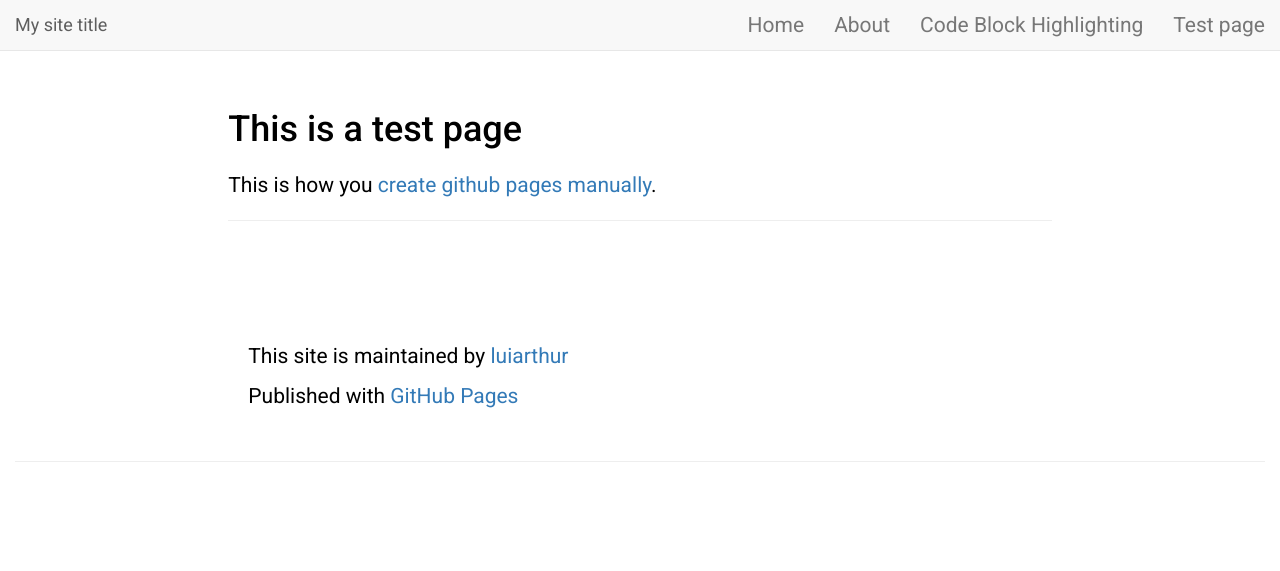
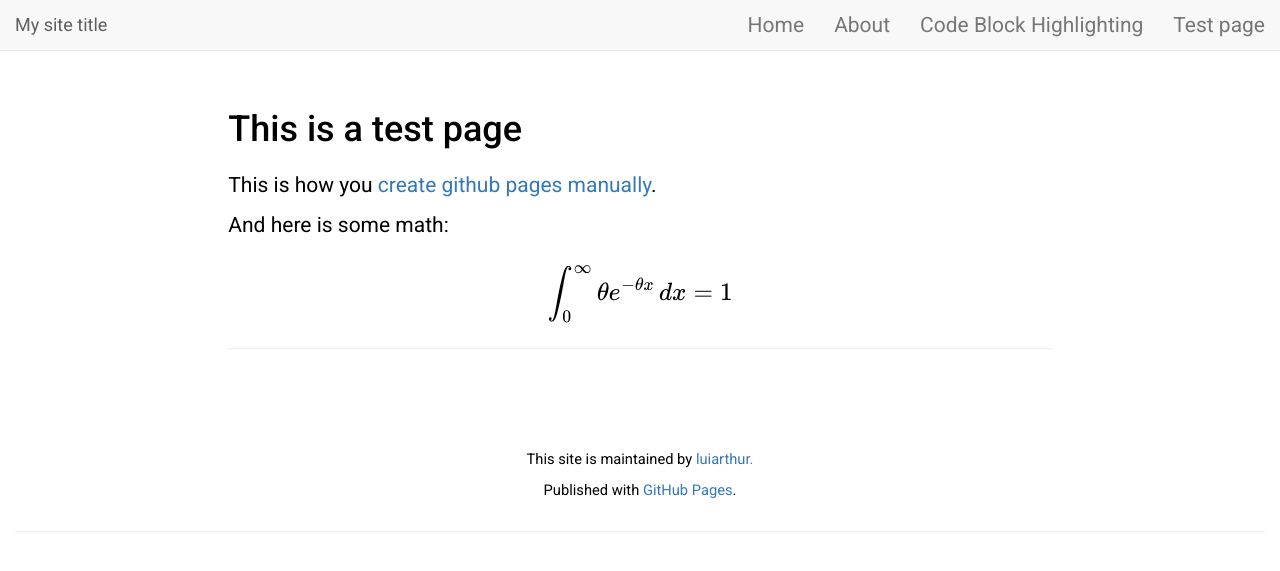
Before and after one commit to luiarthur/ghpage-template, a Jekyll site: the page built from docs/test-page.md, in a window 1280 px wide. Shown: the top 571 px of the page. Built offline with Jekyll 4.4.1, drawn with Linux system fonts in a browser that asks for light colours; formulas are drawn with MathJax 3; comment, search, counter and statistics services are not loaded.

Commit message:
added math to test page. (needs katex)

```diff
--- a/docs/_includes/footer.html
+++ b/docs/_includes/footer.html
@@ -27,16 +27,20 @@
     }
   });
 </script>
-<script type="text/javascript" async src="https://cdnjs.cloudflare.com/ajax/libs/mathjax/2.7.5/MathJax.js?config=TeX-MML-AM_CHTML"> </script>
+<script type="text/javascript" async src="https://cdnjs.cloudflare.com/ajax/libs/mathjax/2.7.5/MathJax.js?config=TeX-MML-AM_CHTML"></script>
 {% endif %}
 
 
 <!-- FOOTER  -->
 <div id="footer_wrap" class="outer">
+  <center>
   <footer class="inner">
     {% if site.github.is_project_page %}
-    <p class="copyright">This site is maintained by <a href="{{ site.github.owner_url }}">{{ site.github.owner_name }}</a></p>
+    <p class="copyright">
+      This site is maintained by <a href="{{ site.github.owner_url }}">{{ site.github.owner_name }}.</a>
+    </p>
     {% endif %}
-    <p>Published with <a href="https://pages.github.com">GitHub Pages</a></p>
+    <p>Published with <a href="https://pages.github.com">GitHub Pages</a>.</p>
   </footer>
+  </center>
 </div>
--- a/docs/assets/css/my-style.css
+++ b/docs/assets/css/my-style.css
@@ -6,9 +6,6 @@
 }
 div#disqus_thread {
   margin-top: 100px;
-}
-div#footer_wrap {
-  padding: 20px;
 }
 /* font stuff */
 body, h1, h2, h3, h4, h5, h6 {
@@ -29,3 +26,6 @@ body {
 .mjx-chtml {
   font-size: 100% !important;
 }
+footer {
+  font-size: calc(var(--main-font-size) * 0.7);
+}
--- a/docs/test-page.md
+++ b/docs/test-page.md
@@ -2,10 +2,17 @@
 layout: page
 title: Test page
 inNav: on
+math: on
 ---
 
 # This is a test page
 
 This is how you [create github pages manually][1].
 
+And here is some math:
+
+$$
+\int_0^\infty \theta e^{-\theta x}\, dx = 1
+$$
+
 [1]: https://help.github.com/articles/creating-project-pages-manually
```
